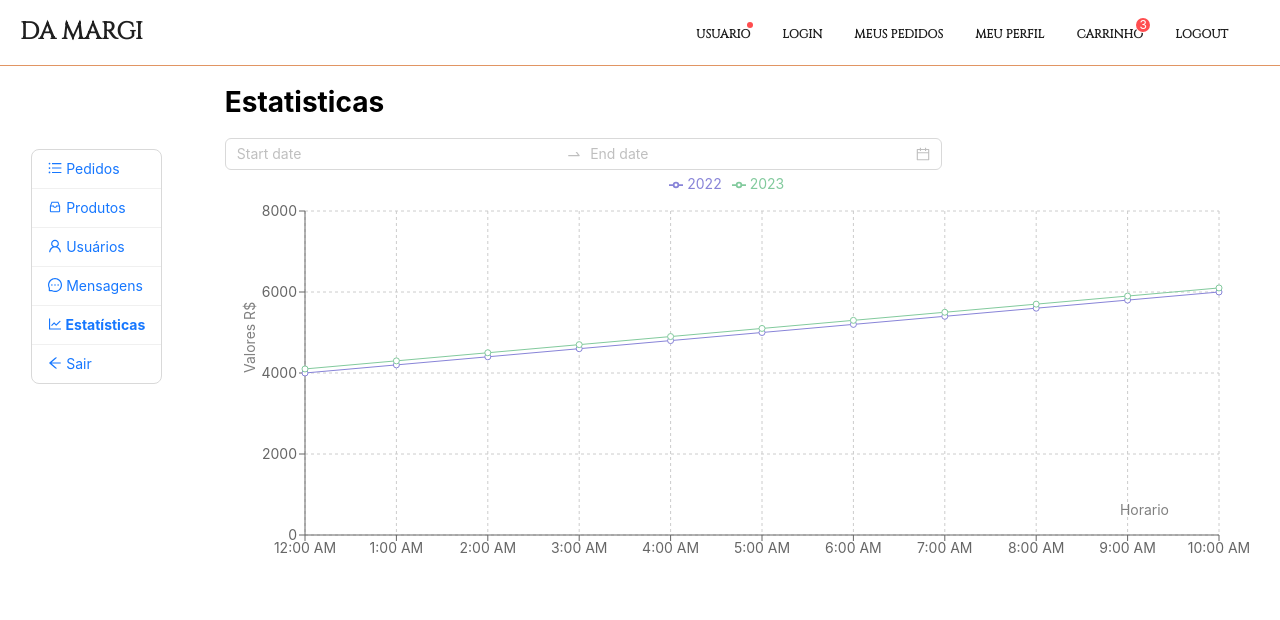
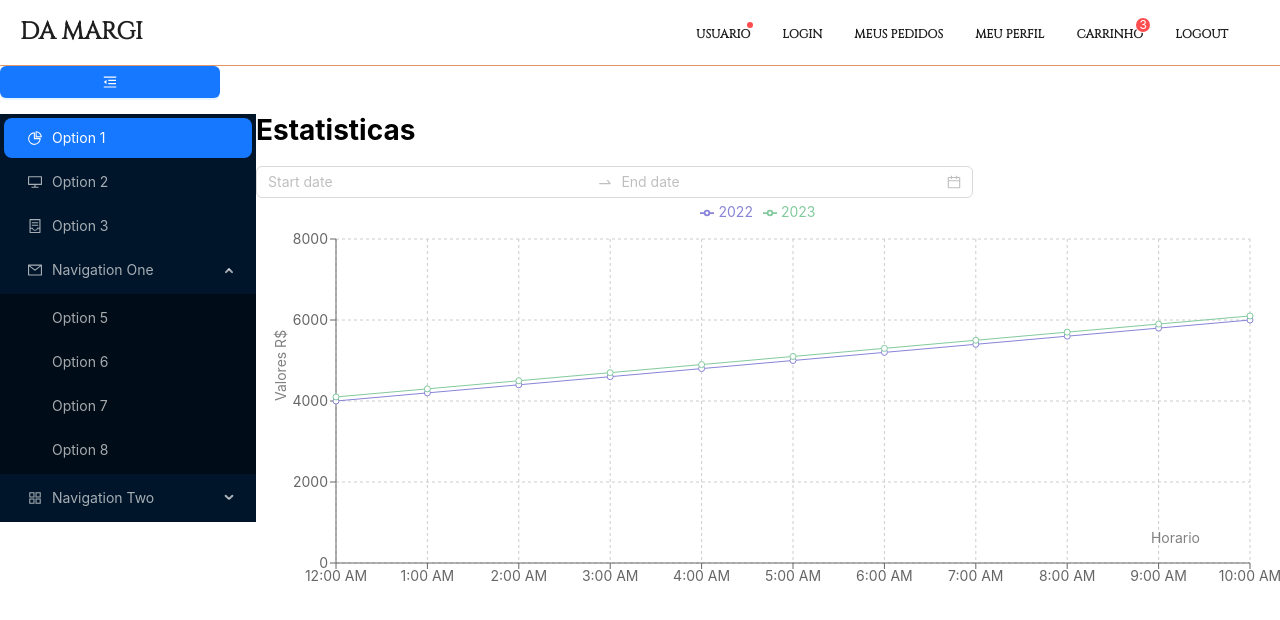
Before and after one commit to guibeutler/MERN-Stack-Project-E-commerce, a React (Create React App) app in the folder frontend/: page /admin/analytics in a window 1280 px wide. Shown: the top 620 px of the page. Built offline with nearby package versions, Linux system fonts and the light colour scheme; a web font is replaced by a local one.

Commit message:
adjustment admin navbar

```diff
--- a/frontend/src/components/AdminNavbar/index.tsx
+++ b/frontend/src/components/AdminNavbar/index.tsx
@@ -1,91 +1,175 @@
-/* eslint-disable jsx-a11y/anchor-is-valid */
-import React from 'react'
-import { Col, List } from 'antd'
-import { useNavigate } from 'react-router-dom'
+// /* eslint-disable jsx-a11y/anchor-is-valid */
+// import React from 'react'
+// import { Col, List } from 'antd'
+// import { useNavigate } from 'react-router-dom'
+// import {
+// 	ArrowLeftOutlined,
+// 	InboxOutlined,
+// 	LineChartOutlined,
+// 	MessageOutlined,
+// 	UnorderedListOutlined,
+// 	UserOutlined,
+// } from '@ant-design/icons'
+// import { useMediaQuery } from 'react-responsive'
+
+// type MenuItem = {
+// 	url: string
+// 	icon: React.ReactNode
+// 	label?: string
+// }
+
+// function AdminNavbar() {
+// 	const navigate = useNavigate()
+// 	const isMobile = useMediaQuery({ maxWidth: 1120 })
+
+// 	const getMenuItem = ({ url, icon, label }: MenuItem) => {
+// 		const iconWithLabel = React.cloneElement(icon as React.ReactElement, {
+// 			'aria-label': label,
+// 		})
+
+// 		return (
+// 			<a
+// 				onClick={() => navigate(url)}
+// 				style={window.location.href.includes(url) ? { fontWeight: 'bold' } : {}}
+// 			>
+// 				{iconWithLabel} {label}
+// 			</a>
+// 		)
+// 	}
+
+// 	const menuList: MenuItem[] = [
+// 		{ url: '/admin/orders', icon: <UnorderedListOutlined />, label: 'Pedidos' },
+// 		{ url: '/admin/products', icon: <InboxOutlined />, label: 'Produtos' },
+// 		{ url: '/admin/users', icon: <UserOutlined />, label: 'Usuários' },
+// 		{ url: '/admin/chats', icon: <MessageOutlined />, label: 'Mensagens' },
+// 		{
+// 			url: '/admin/analytics',
+// 			icon: <LineChartOutlined />,
+// 			label: 'Estatísticas',
+// 		},
+// 		{ url: '/logout', icon: <ArrowLeftOutlined />, label: 'Sair' },
+// 	]
+
+// 	const menuListMobile: MenuItem[] = [
+// 		{ url: '/logout', icon: <ArrowLeftOutlined /> },
+// 		{ url: '/admin/orders', icon: <UnorderedListOutlined /> },
+// 		{ url: '/admin/products', icon: <InboxOutlined /> },
+// 		{ url: '/admin/users', icon: <UserOutlined /> },
+// 		{ url: '/admin/chats', icon: <MessageOutlined /> },
+// 		{
+// 			url: '/admin/analytics',
+// 			icon: <LineChartOutlined />,
+// 			label: 'Estatísticas',
+// 		},
+// 	]
+
+// 	return (
+// 		<Col>
+// 			{isMobile ? (
+// 				<List
+// 					grid={{ column: 6 }}
+// 					// size="small"
+// 					// bordered
+// 					dataSource={menuListMobile}
+// 					renderItem={({ url, icon, label }: MenuItem) => (
+// 						<List.Item>{getMenuItem({ url, icon })}</List.Item>
+// 					)}
+// 				/>
+// 			) : (
+// 				<List
+// 					size="small"
+// 					bordered
+// 					dataSource={menuList}
+// 					renderItem={({ url, icon, label }: MenuItem) => (
+// 						<List.Item>{getMenuItem({ url, icon, label })}</List.Item>
+// 					)}
+// 				/>
+// 			)}
+// 		</Col>
+// 	)
+// }
+
+// export default AdminNavbar
+
+import React, { useState } from 'react'
 import {
-	ArrowLeftOutlined,
-	InboxOutlined,
-	LineChartOutlined,
-	MessageOutlined,
-	UnorderedListOutlined,
-	UserOutlined,
+	AppstoreOutlined,
+	ContainerOutlined,
+	DesktopOutlined,
+	MailOutlined,
+	MenuFoldOutlined,
+	MenuUnfoldOutlined,
+	PieChartOutlined,
 } from '@ant-design/icons'
-import { useMediaQuery } from 'react-responsive'
+import type { MenuProps } from 'antd'
+import { Button, Menu } from 'antd'
 
-type MenuItem = {
-	url: string
-	icon: React.ReactNode
-	label?: string
+type MenuItem = Required<MenuProps>['items'][number]
+
+function getItem(
+	label: React.ReactNode,
+	key: React.Key,
+	icon?: React.ReactNode,
+	children?: MenuItem[],
+	type?: 'group'
+): MenuItem {
+	return {
+		key,
+		icon,
+		children,
+		label,
+		type,
+	} as MenuItem
 }
 
-function AdminNavbar() {
-	const navigate = useNavigate()
-	const isMobile = useMediaQuery({ maxWidth: 1120 })
+const items: MenuItem[] = [
+	getItem('Option 1', '1', <PieChartOutlined />),
+	getItem('Option 2', '2', <DesktopOutlined />),
+	getItem('Option 3', '3', <ContainerOutlined />),
 
-	const getMenuItem = ({ url, icon, label }: MenuItem) => {
-		const iconWithLabel = React.cloneElement(icon as React.ReactElement, {
-			'aria-label': label,
-		})
+	getItem('Navigation One', 'sub1', <MailOutlined />, [
+		getItem('Option 5', '5'),
+		getItem('Option 6', '6'),
+		getItem('Option 7', '7'),
+		getItem('Option 8', '8'),
+	]),
 
-		return (
-			<a
-				onClick={() => navigate(url)}
-				style={window.location.href.includes(url) ? { fontWeight: 'bold' } : {}}
-			>
-				{iconWithLabel} {label}
-			</a>
-		)
+	getItem('Navigation Two', 'sub2', <AppstoreOutlined />, [
+		getItem('Option 9', '9'),
+		getItem('Option 10', '10'),
+
+		getItem('Submenu', 'sub3', null, [
+			getItem('Option 11', '11'),
+			getItem('Option 12', '12'),
+		]),
+	]),
+]
+
+const AdminNavbar: React.FC = () => {
+	const [collapsed, setCollapsed] = useState(false)
+
+	const toggleCollapsed = () => {
+		setCollapsed(!collapsed)
 	}
 
-	const menuList: MenuItem[] = [
-		{ url: '/admin/orders', icon: <UnorderedListOutlined />, label: 'Pedidos' },
-		{ url: '/admin/products', icon: <InboxOutlined />, label: 'Produtos' },
-		{ url: '/admin/users', icon: <UserOutlined />, label: 'Usuários' },
-		{ url: '/admin/chats', icon: <MessageOutlined />, label: 'Mensagens' },
-		{
-			url: '/admin/analytics',
-			icon: <LineChartOutlined />,
-			label: 'Estatísticas',
-		},
-		{ url: '/logout', icon: <ArrowLeftOutlined />, label: 'Sair' },
-	]
-
-	const menuListMobile: MenuItem[] = [
-		{ url: '/logout', icon: <ArrowLeftOutlined /> },
-		{ url: '/admin/orders', icon: <UnorderedListOutlined /> },
-		{ url: '/admin/products', icon: <InboxOutlined /> },
-		{ url: '/admin/users', icon: <UserOutlined /> },
-		{ url: '/admin/chats', icon: <MessageOutlined /> },
-		{
-			url: '/admin/analytics',
-			icon: <LineChartOutlined />,
-			label: 'Estatísticas',
-		},
-	]
-
 	return (
-		<Col>
-			{isMobile ? (
-				<List
-					grid={{ column: 6 }}
-					// size="small"
-					// bordered
-					dataSource={menuListMobile}
-					renderItem={({ url, icon, label }: MenuItem) => (
-						<List.Item>{getMenuItem({ url, icon })}</List.Item>
-					)}
-				/>
-			) : (
-				<List
-					size="small"
-					bordered
-					dataSource={menuList}
-					renderItem={({ url, icon, label }: MenuItem) => (
-						<List.Item>{getMenuItem({ url, icon, label })}</List.Item>
-					)}
-				/>
-			)}
-		</Col>
+		<div style={{ width: 256 }}>
+			<Button
+				type="primary"
+				onClick={toggleCollapsed}
+				style={{ marginBottom: 16 }}
+			>
+				{collapsed ? <MenuUnfoldOutlined /> : <MenuFoldOutlined />}
+			</Button>
+			<Menu
+				defaultSelectedKeys={['1']}
+				defaultOpenKeys={['sub1']}
+				mode="inline"
+				theme="dark"
+				inlineCollapsed={collapsed}
+				items={items}
+			/>
+		</div>
 	)
 }
 
```
